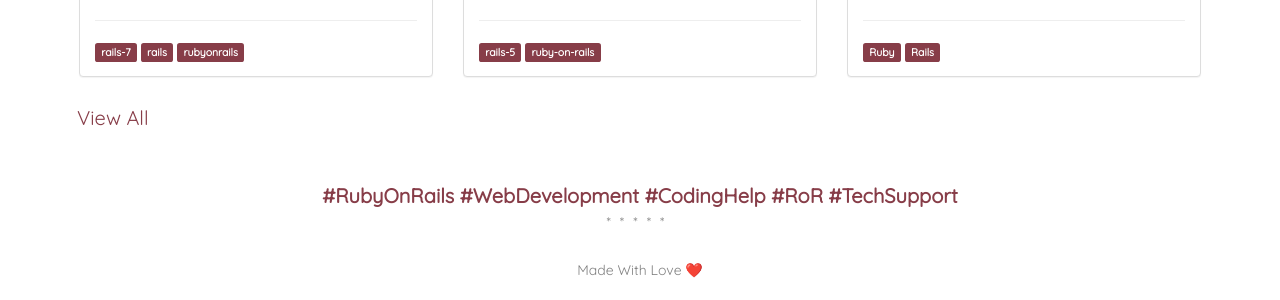
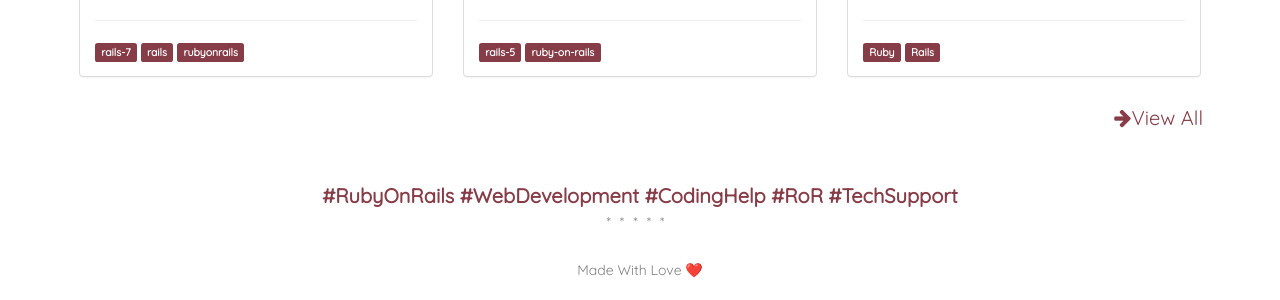
Before and after one commit to abhikanojia/abhikanojia.github.io, a Jekyll site: the page built from index.md, in a window 1280 px wide. Shown: the part 858-1158 px from the top of the page. Built offline with Jekyll 4.4.1, drawn with Linux system fonts in a browser that asks for light colours.

Commit message:
Add view all link

```diff
--- a/index.md
+++ b/index.md
@@ -16,8 +16,8 @@ sitemap:
 			{% include elements/_suggested_posts.html posts=site.posts %}
 		</div>
 	</div>
-	<div class="col-md-12">
-		<a href="/blog" class="btn btn-link simple" style="font-size: 20px">View All</a>
+	<div class="col-md-12 text-right">
+		<a href="/blog" class="btn btn-link simple" style="font-size: 20px"><i class="fa fa-arrow-right"></i>View All</a>
 	</div>
 </div>
 
```
